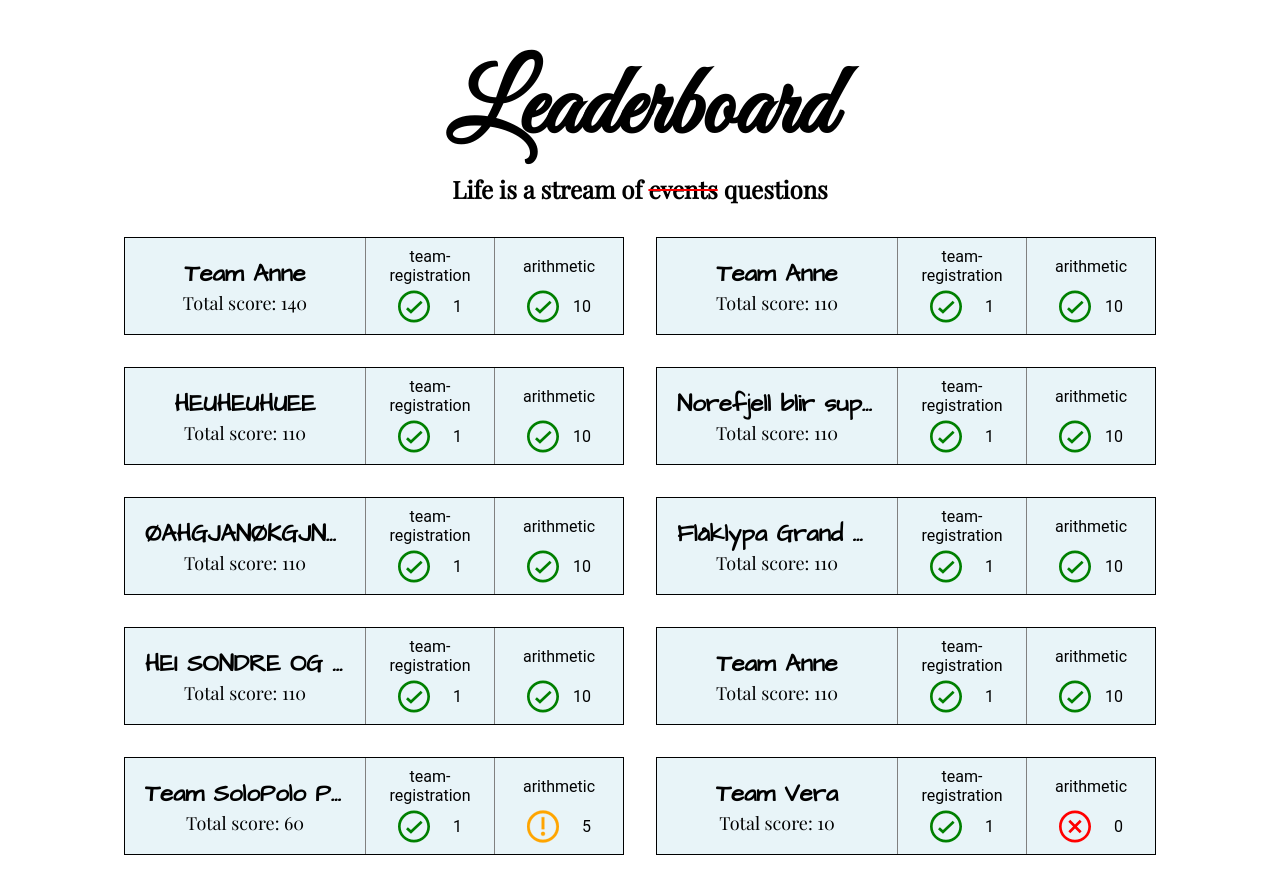
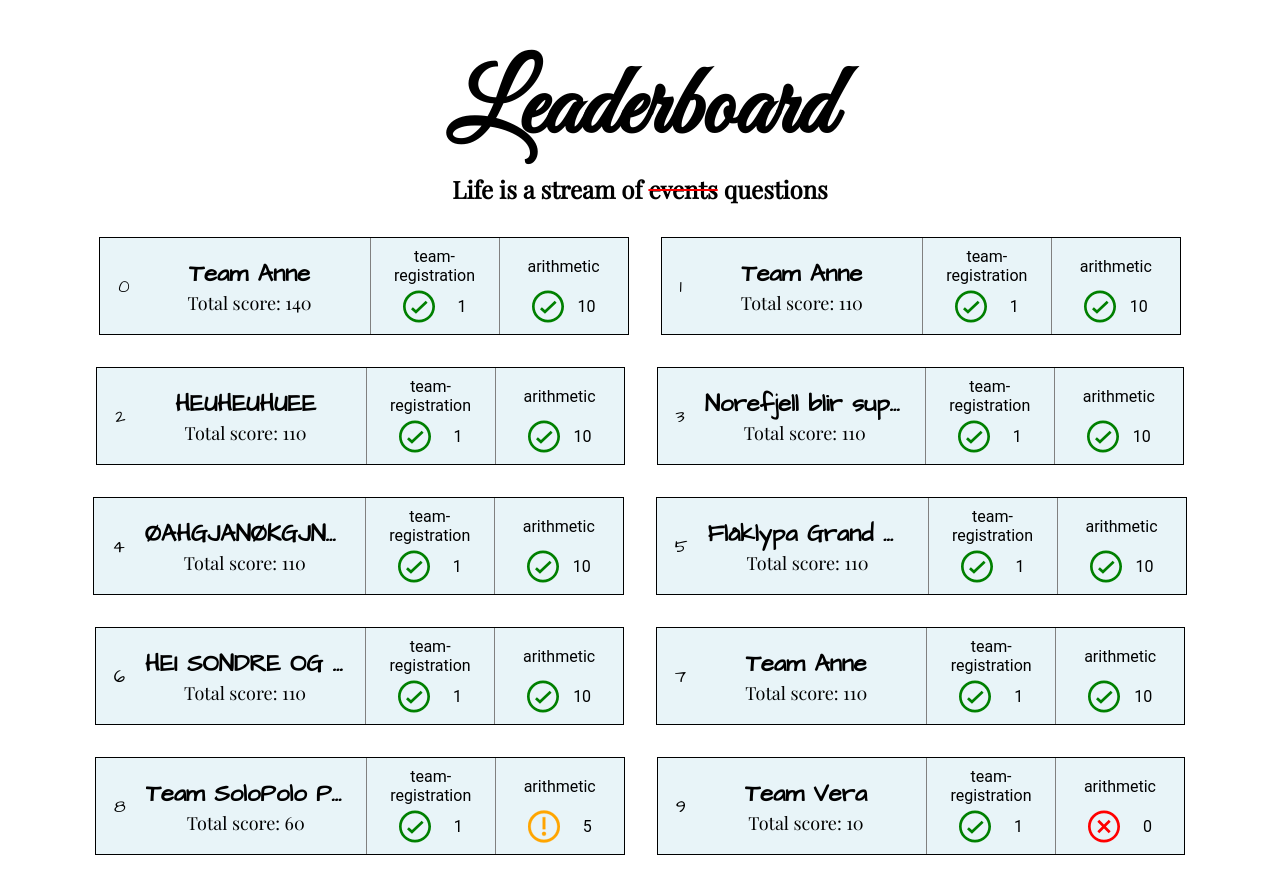
Before and after one commit to navikt/leesah-game, a React (Vite) app in the folder quizboard/frontend/: page / in a window 1280 px wide. Shown: the top 894 px of the page. Built offline with nearby package versions, Linux system fonts and the light colour scheme.

Commit message:
Numbers for leaderboard

```diff
--- a/quizboard/frontend/src/Leaderboard/Leaderboard.less
+++ b/quizboard/frontend/src/Leaderboard/Leaderboard.less
@@ -17,7 +17,7 @@
 
   &__info {
     width: 15rem;
-    padding: .5rem 0;
+    padding: 0;
     display: flex;
     flex-direction: column;
     margin: auto 0;
@@ -41,6 +41,15 @@
     font-family: 'Playfair Display', serif;
     font-size: 18px;
     margin: 0;
+  }
+
+  &__number {
+    align-self: center;
+    text-align: left;
+    font-family: 'Architects Daughter', serif;
+    font-size: 18px;
+    padding-left: 1em;
+    padding-right: 0;
   }
 
   &__category {
--- a/quizboard/frontend/src/Leaderboard/Leaderboard.tsx
+++ b/quizboard/frontend/src/Leaderboard/Leaderboard.tsx
@@ -40,6 +40,7 @@ export default function Leaderboard() {
             {board.board.sort((a: TeamResultDto, b: TeamResultDto) => a.score < b.score ? 1 : -1)
                 .map((team: any, index: number) => (
                     <div key={index} className='leaderboard__team'>
+                        <p className='leaderboard__number'>{index}</p>
                         <div className='leaderboard__info'>
                             <h3 className='leaderboard__teamname'>{team.name}</h3>
                             <p className='leaderboard__score'>Total score: {team.score}</p>
```
